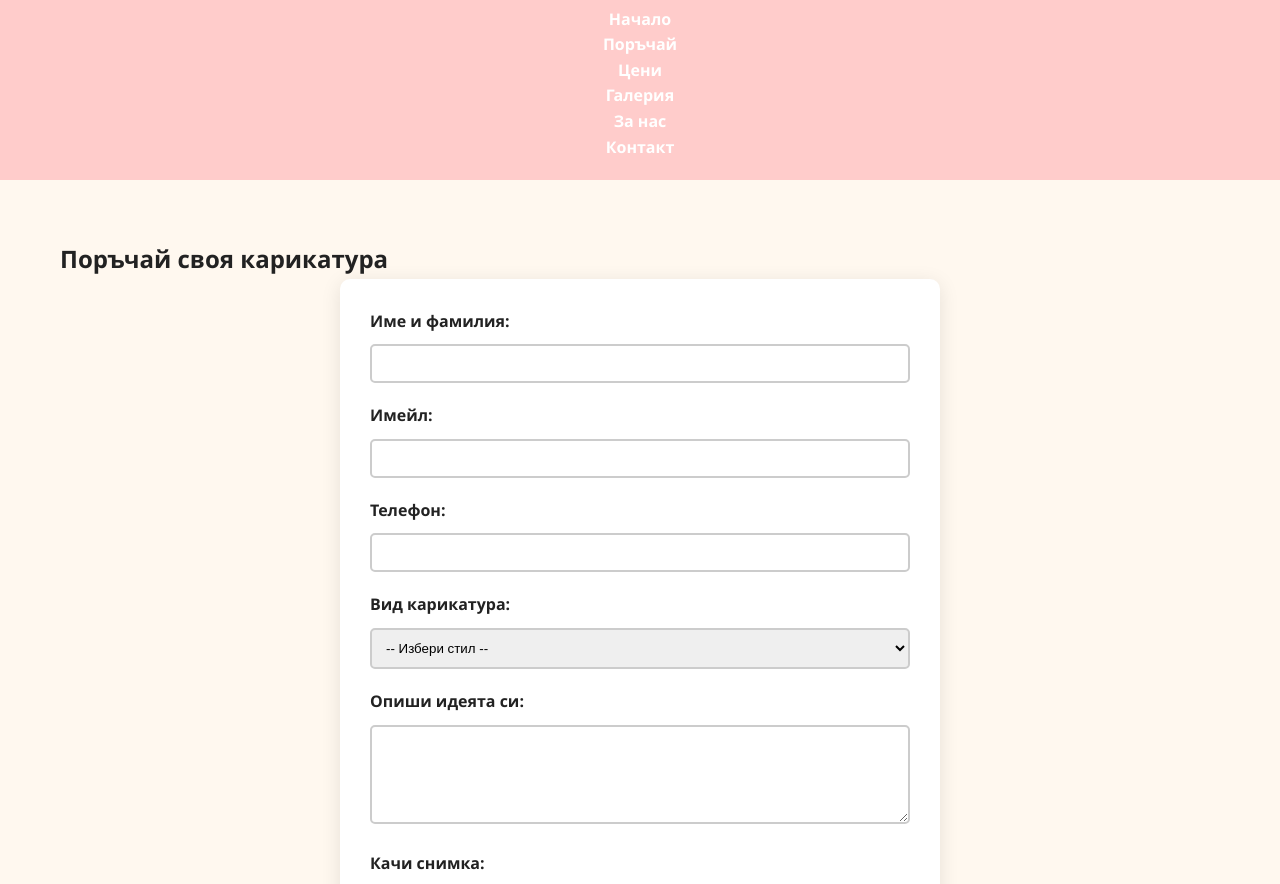
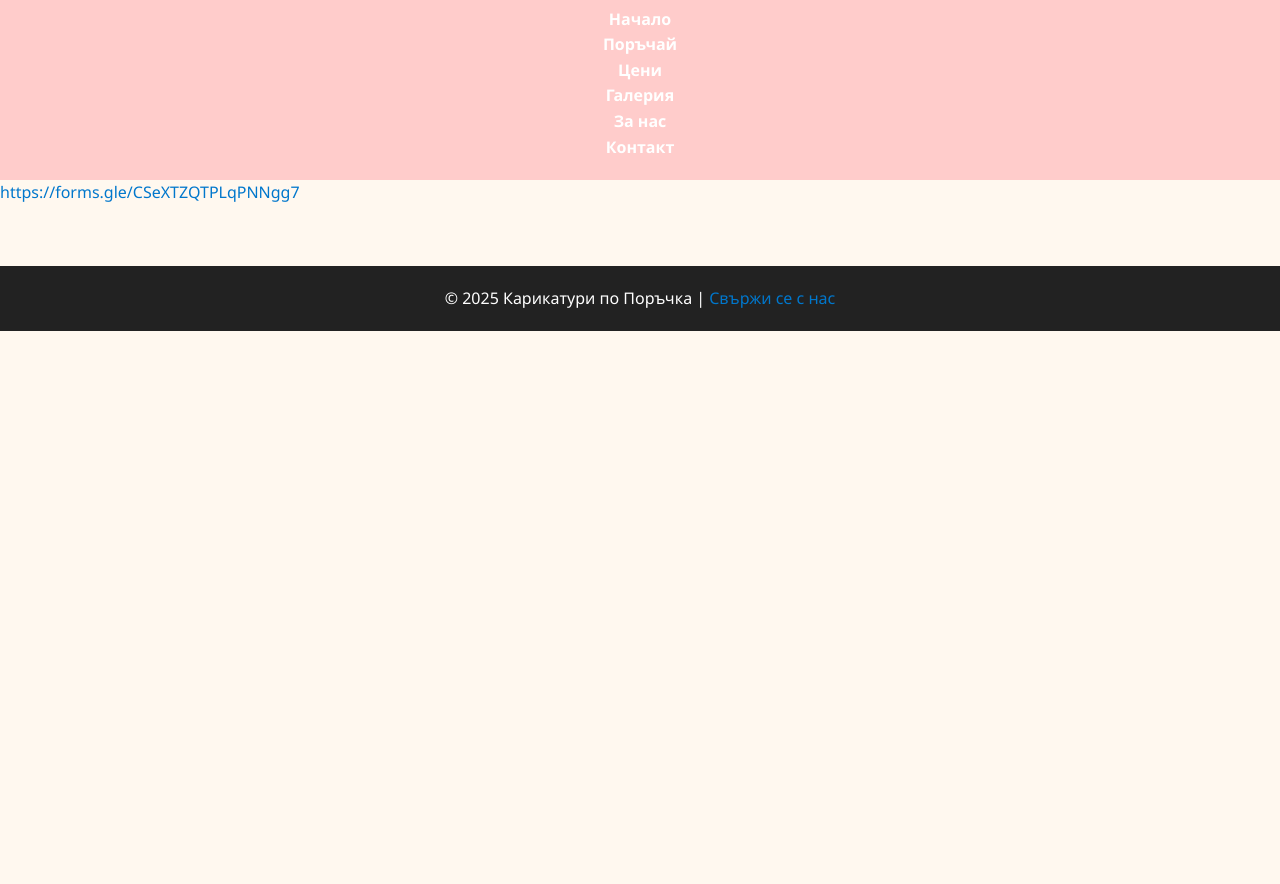
Before and after one commit to AleksiewDev/Carikatura-website, a plain HTML site: page orderius.html in a window 1280 px wide. Shown: the part 49-933 px from the top of the page. After the commit the page ends 800 px from the top, so only its background shows below. Drawn offline with Linux system fonts and the light colour scheme.

Commit message:
Update orderius.html

```diff
--- a/orderius.html
+++ b/orderius.html
@@ -25,44 +25,8 @@
       </ul>
     </nav>
   </header>
+   <p><a href="https://forms.gle/CSeXTZQTPLqPNNgg7">https://forms.gle/CSeXTZQTPLqPNNgg7</a></p>
 
-  <section class="order-page">
-    <h1>Поръчай своя карикатура</h1>
-    <a href="https://docs.google.com/forms/d/1TBLLz04So3_4lDqs_7Ok34QJkOEasPFF6HCCpx7KpcY/edit"></a>
-    <form id="orderForm" class="order-form" enctype="multipart/form-data">
-      <label for="fullname">Име и фамилия:</label>
-      <input type="text" id="fullname" name="fullname" required>
-
-      <label for="email">Имейл:</label>
-      <input type="email" id="email" name="email" required>
-
-      <label for="phone">Телефон:</label>
-      <input type="tel" id="phone" name="phone" required>
-
-      <label for="cartoonType">Вид карикатура:</label>
-      <select id="cartoonType" name="cartoonType" required>
-        <option value="">-- Избери стил --</option>
-        <option value="portrait">Портретна</option>
-        <option value="humor">Хумористична</option>
-        <option value="family">Семейна</option>
-        <option value="superhero">Супергерой</option>
-        <option value="avatar">Аватарна</option>
-        <option value="bw">Черно-бяла</option>
-        <option value="animated">Анимирана</option>
-      </select>
-
-      <label for="description">Опиши идеята си:</label>
-      <textarea id="description" name="description" rows="5" required></textarea>
-
-      <label for="image">Качи снимка:</label>
-      <input type="file" id="image" name="image" accept="image/*" required>
-
-      <div class="form-buttons">
-        <button type="submit" class="btn primary">Изпрати поръчката</button>
-        <div id="paypal-button-container" style="margin-top: 20px;"></div>
-      </div>
-    </form>
-  </section>
 
   <footer class="footer">
     <p>&copy; 2025 Карикатури по Поръчка | <a href="mailto:cartoonsarts87@gmail.com">Свържи се с нас</a></p>
```
